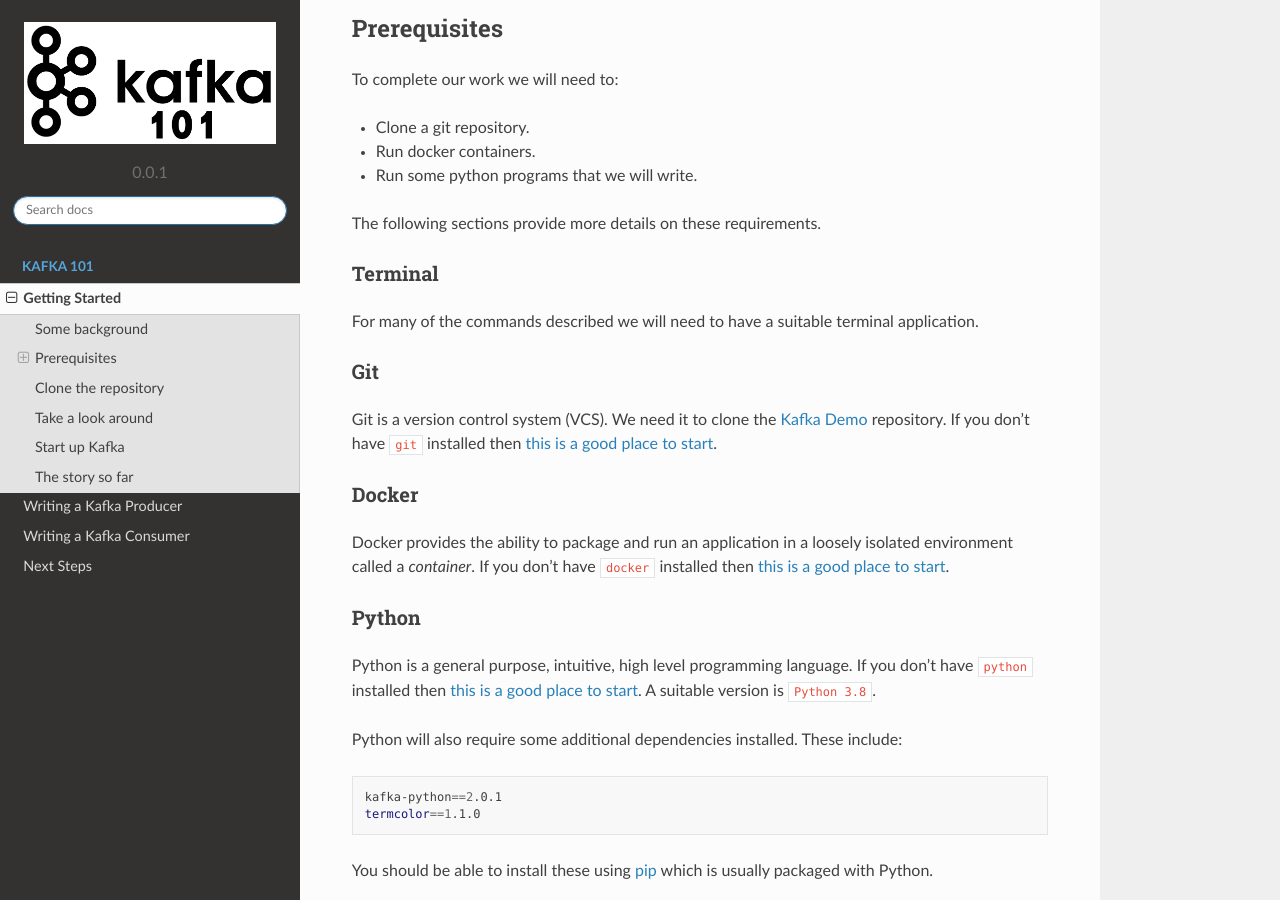
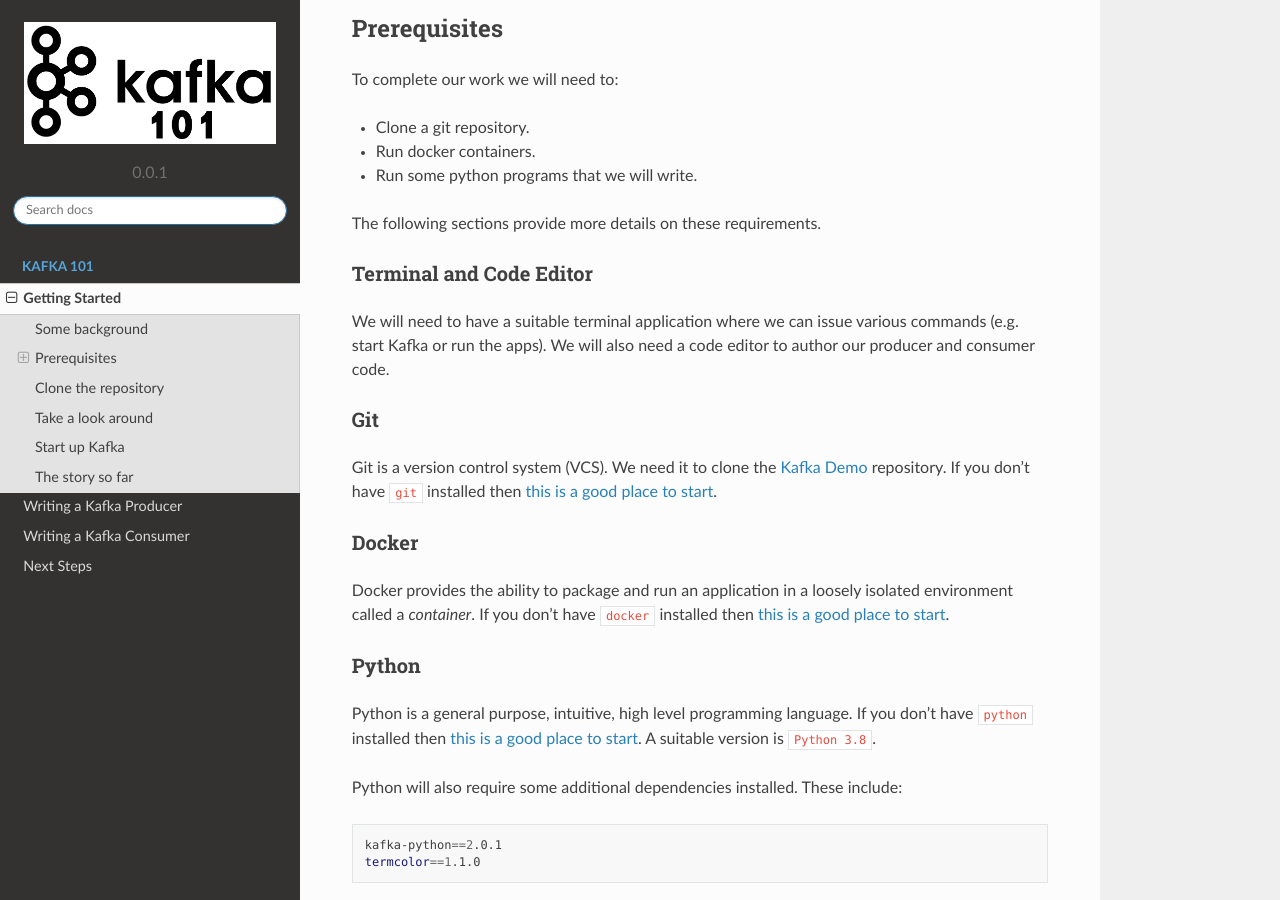
Before and after one commit to davecharles/kafka_demo_docs, a Sphinx documentation site: the page built from source/docs/001-Getting-Started.md, in a window 1280 px wide and 900 px high, scrolled down 588 px. Built offline with Sphinx 7.4.7 and the Read the Docs theme 2.0.0, drawn with Linux system fonts in a browser that asks for light colours.

Commit message:
fix: wording

```diff
--- a/source/docs/001-Getting-Started.md
+++ b/source/docs/001-Getting-Started.md
@@ -32,9 +32,10 @@ To complete our work we will need to:
 
 The following sections provide more details on these requirements.
 
-### Terminal
-For many of the commands described we will need to have a suitable terminal
-application.
+### Terminal and Code Editor
+We will need to have a suitable terminal application where we can issue
+various commands (e.g. start Kafka or run the apps). We will also need a code
+editor to author our producer and consumer code.
 
 ### Git
 Git is a version control system (VCS). We need it to clone the
```
